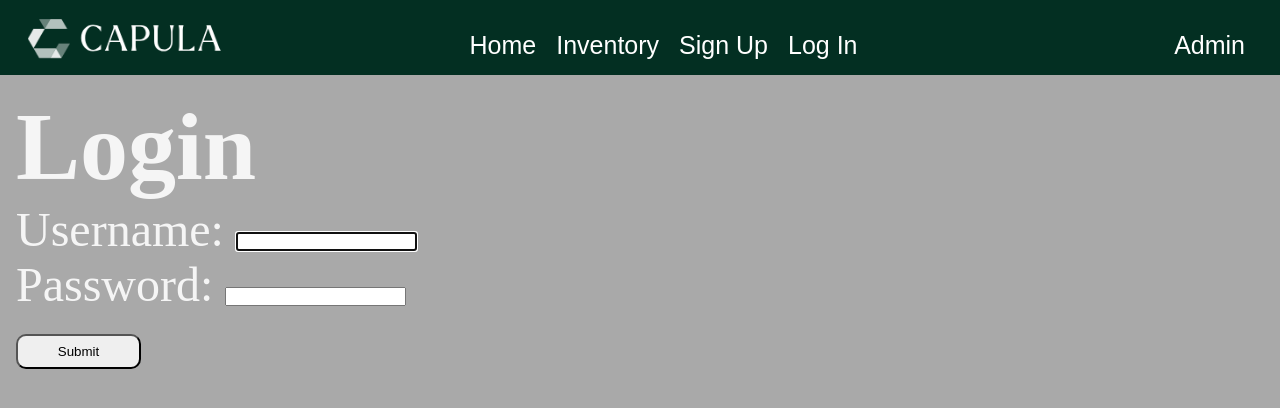
After one commit to J-Gambrill/Stock-Project-V3, a Django app: page /users/login/ in a window 1280 px wide. The commit adds this page. Shown: the top 408 px of the page. Run offline with Django 5.2, Linux system fonts and the light colour scheme.

Commit message:
signup + login working

```diff
--- a/mystockproject/static/CSS/style.css
+++ b/mystockproject/static/CSS/style.css
@@ -153,3 +153,17 @@ a:hover {
 .errorlist li::marker {
     content: '🚨 ';
 }
+
+.logout{
+    display: inline-block;
+}
+
+.logout-button {
+    font-size: 2.5rem;
+    background-color: rgb(0,0,0,0);
+    border: none;
+}
+
+.logout-button:hover {
+    opacity: 85;
+}
--- a/mystockproject/templates/layout.html
+++ b/mystockproject/templates/layout.html
@@ -20,7 +20,8 @@
         <ul class="nav-list">
             <li><a href='/'>Home</a></li>
             <li><a href='{% url 'inventory:list' %}'>Inventory</a></li>
-            <li><a href='{% url 'users:register' %}'>Log In</a></li>
+            <li><a href='{% url 'users:register' %}'>Sign Up</a></li>
+            <li><a href='{% url 'users:login' %}'>Log In</a></li>
         </ul>
         <div class = "rightNav">
             <ul class = "nav-list">
--- /dev/null
+++ b/mystockproject/users/templates/users/login.html
@@ -0,0 +1,14 @@
+{% extends 'layout.html' %}
+
+{% block title %}
+    User Login
+{% endblock %}
+
+{% block content %}
+    <h1>Login</h1>
+    <form class="form-width-validation" action="/users/login/" method="post">
+        {% csrf_token %}
+        {{form}}
+        <button class="form-submit">Submit</button>
+    </form>
+{% endblock %}
--- a/mystockproject/users/urls.py
+++ b/mystockproject/users/urls.py
@@ -5,4 +5,6 @@ app_name = 'users'
 
 urlpatterns = [
     path('register/', views.register_view, name = "register"), #this is the name of our link see layout.html
+    path('login/', views.login_view, name = "login"),
+    path('logout/', views.logout_view, name = "logout"),
 ]
--- a/mystockproject/users/views.py
+++ b/mystockproject/users/views.py
@@ -1,12 +1,28 @@
 from django.shortcuts import render, redirect
-from django.contrib.auth.forms import UserCreationForm
+from django.contrib.auth.forms import UserCreationForm, AuthenticationForm
+from django.contrib.auth import login, logout
 # Create your views here.
 def register_view(request):
     if request.method == "POST":
         form = UserCreationForm(request.POST)
         if form.is_valid():
-            form.save()
-            return redirect("posts:list")
+            login(request, form.save())
+            return redirect("inventory:list")
     else:
         form = UserCreationForm()
     return render(request, "users/register.html", { "form": form })
+
+def login_view(request):
+    if request.method == "POST":
+        form = AuthenticationForm(data=request.POST) #data is a 'kwarg' (keyword argument) and so has to be used here
+        if form.is_valid():
+            login(request, form.get_user())
+            return redirect("inventory:list")
+    else:
+        form = AuthenticationForm()
+    return render(request, "users/login.html", {"form": form})
+
+def logout_view(request):
+    if request.method == "POST":
+        logout(request)
+        return redirect("inventory:list")
```
Also changed, not shown: mystockproject/db.sqlite3.
